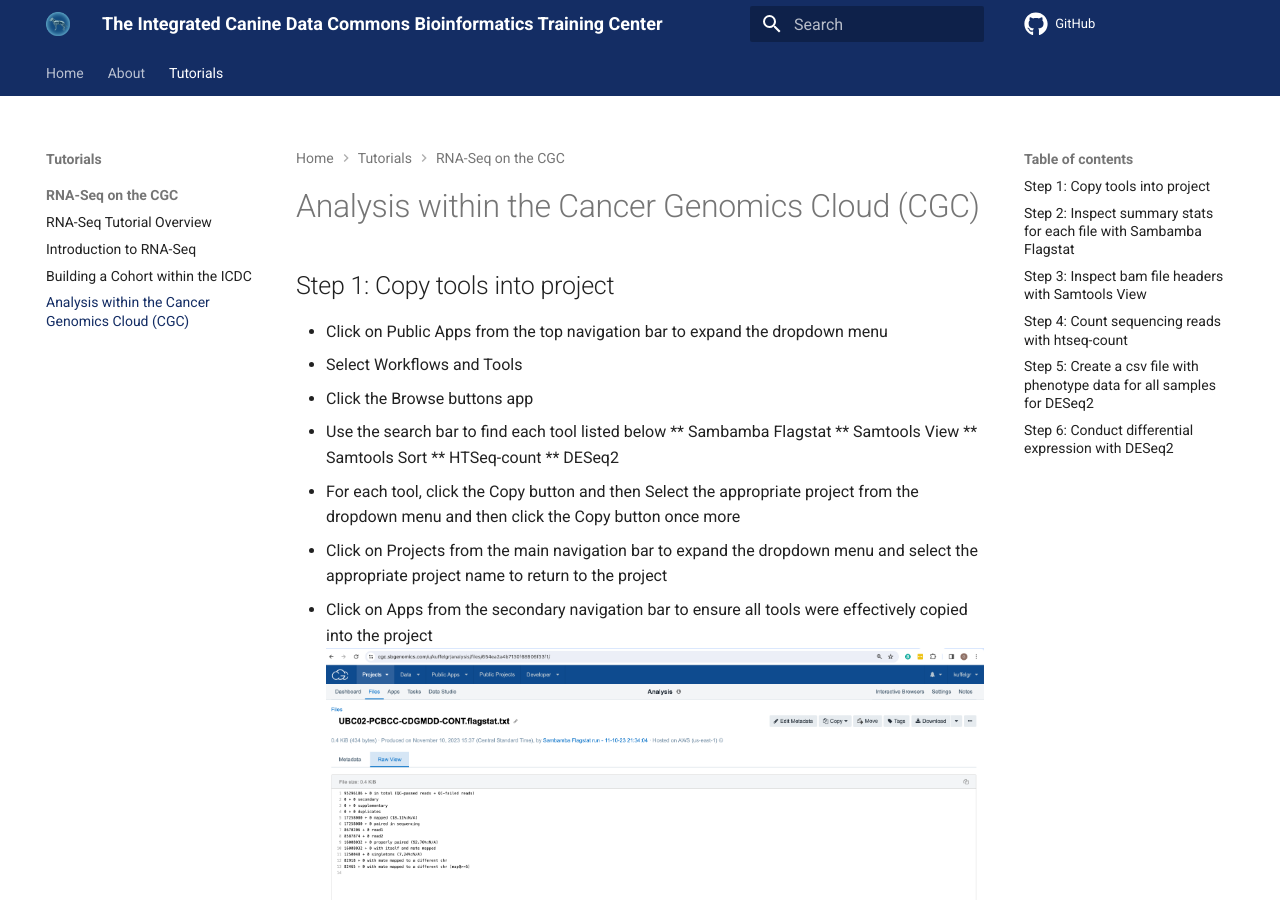
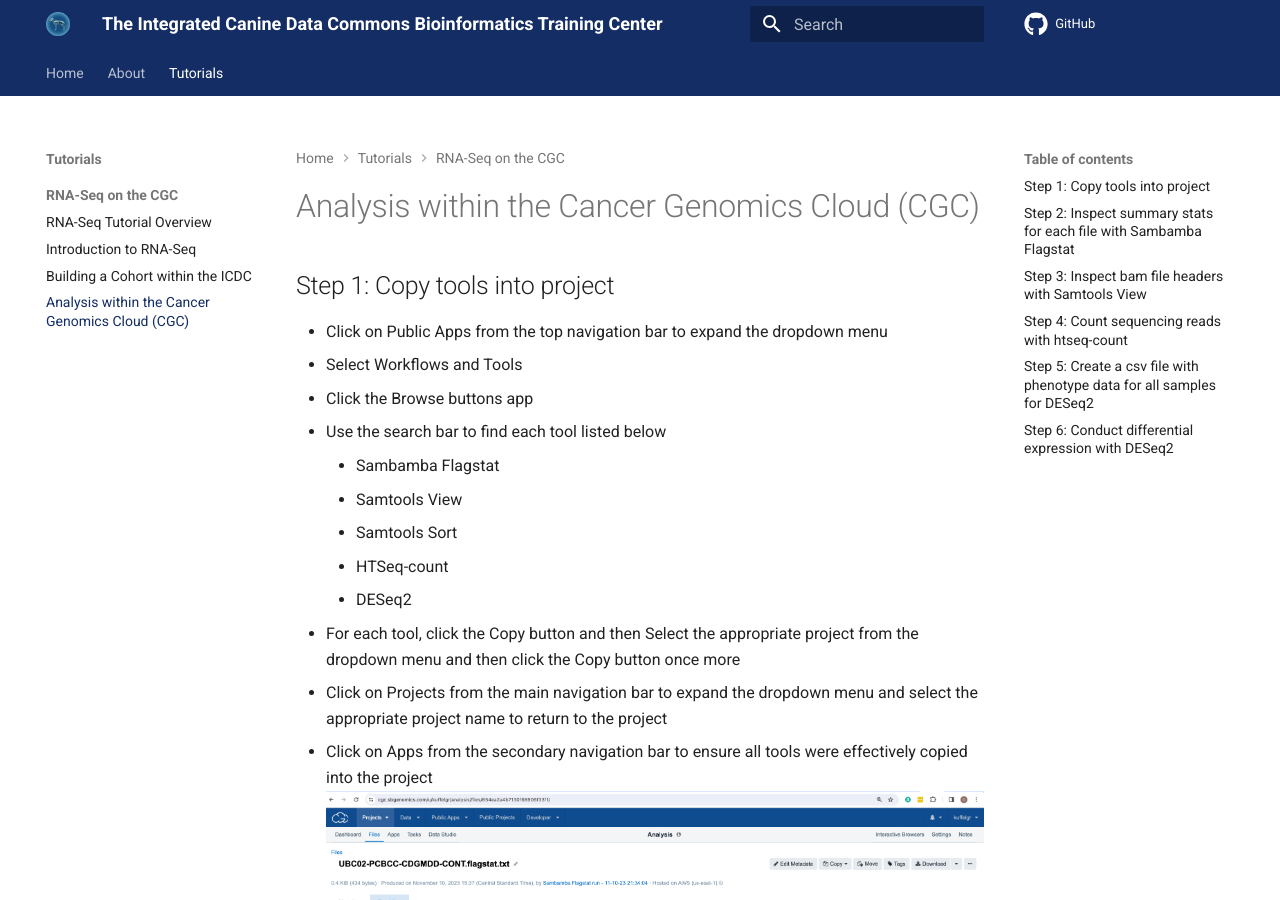
Before and after one commit to CBIIT/icdc-bioinformatics, an MkDocs documentation site: the page built from docs/Tutorials/RNA-Seq-on-CGC/rna_seq_04.md, in a window 1280 px wide and 900 px high. Built offline with MkDocs 1.6.1 and Material for MkDocs 9.7.7, drawn with Linux system fonts in a browser that asks for light colours; comment, search, counter and statistics services are not loaded.

Commit message:
Update tutorials page

```diff
--- a/docs/Tutorials/RNA-Seq-on-CGC/rna_seq_04.md
+++ b/docs/Tutorials/RNA-Seq-on-CGC/rna_seq_04.md
@@ -14,11 +14,12 @@
 * Select Workflows and Tools
 * Click the Browse buttons app
 * Use the search bar to find each tool listed below
-** Sambamba Flagstat
-** Samtools View
-** Samtools Sort
-** HTSeq-count
-** DESeq2
+    - Sambamba Flagstat
+    - Samtools View
+    - Samtools Sort
+    - HTSeq-count
+    - DESeq2
+
 * For each tool, click the Copy button and then Select the appropriate project from the dropdown menu and then click the Copy button once more
 * Click on Projects from the main navigation bar to expand the dropdown menu and select the appropriate project name to return to the project
 * Click on Apps from the secondary navigation bar to ensure all tools were effectively copied into the project
@@ -52,18 +53,18 @@
 * Under App Settings select name from the Order dropdown menu
 * Under App Settings select ignore from the secondary alignments dropdown menu
 * Under App Settings select ignore from the supplementary alignments dropdown menu
-![HTSeq-count](./rna-seq-images/cgc-flagstat-results.png "HTSeq-count")
+![HTSeq-count](./rna-seq-images/cgc-htseq-results.png "HTSeq-count")
 ## Step 5: Create a csv file with phenotype data for all samples for DESeq2
 * Click on Files from the menu bar
 * In the search box type .csv and hit enter
 * Click on the file manifest which will be named with a series of letters and numbers with a .csv file extension
 * Click on the Download button to initiate a download to your local machine
-![File Manifest](./rna-seq-images/cgc-flagstat-results.png "File Manifest")
+![File Manifest](./rna-seq-images/cgc-download-manifest.png "File Manifest")
 * Open this file in Excel or any similar application
 * Move the sample_id column so that it is the first column in the file
 * Delete all rows pertaining to the Index Files with a file_format of bai
 * Save the file as phenotype_filtered.csv
 * The file created should be formatted similar to the file shown below
-![phenotype_filtered.csv](./rna-seq-images/cgc-flagstat-results.png "phenotype_filtered.csv")
+![phenotype_filtered.csv](./rna-seq-images/cgc-phenotype_filtered.png "phenotype_filtered.csv")
 
 ## Step 6: Conduct differential expression with DESeq2
```
